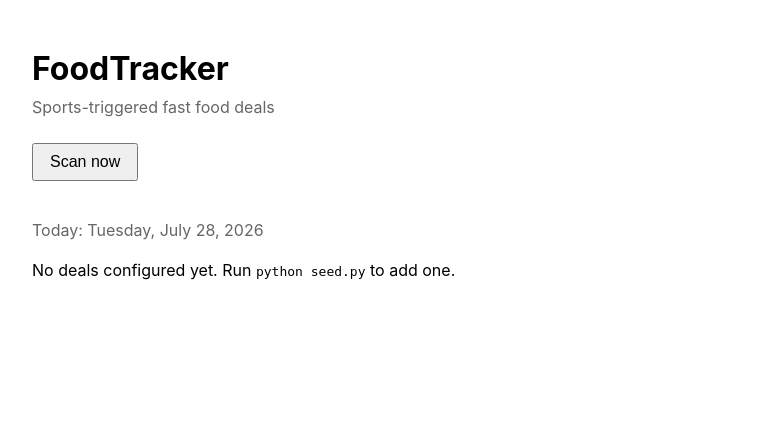
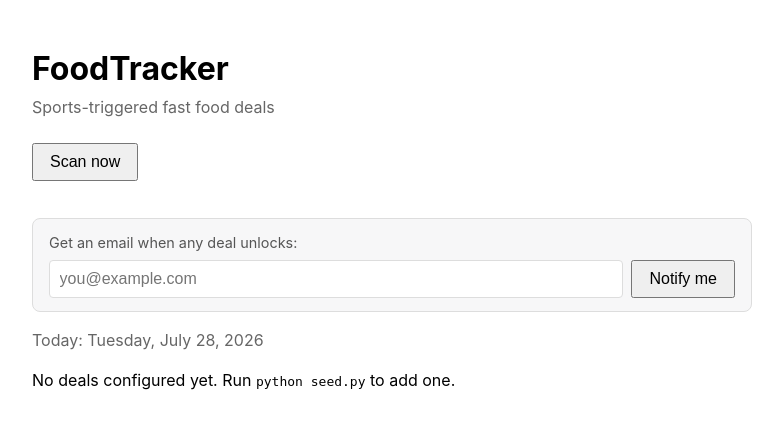
Before and after one commit to MATTRIV07/FoodTracker, a Flask app: page / in a window 1280 px wide. Shown: the top 429 px of the page, without its empty margins (248-1031 px from the left). Run offline with Flask 3, Linux system fonts and the light colour scheme.

Commit message:
Add a self-serve mailing list for reward notifications
New "Get an email when any deal unlocks" form on the site adds an
address to a Subscriber table via POST /subscribe -- no login, just
an email. notify.send_deal_triggered now sends to every subscriber
plus the optional NOTIFY_EMAIL_TO owner address, one email per
recipient (not one email with multiple "to" addresses) so a bad
address can't block anyone else's notification and subscribers never
see each other's emails.

Each subscriber's email includes a personalized one-click unsubscribe
link (GET /unsubscribe/<token>, no login needed) -- the owner address
from NOTIFY_EMAIL_TO doesn't get one since removing it means editing
the env var directly. Unsubscribe links are built from a new SITE_URL
config var rather than url_for(_external=True), since the background
scheduler runs in an app context, not a request context, and can't
resolve external URLs without one.

Server-side email validation and case-insensitive dedup on subscribe,
with flash messages (added to base.html) for success/already-
subscribed/invalid-email feedback.

Co-Authored-By: Claude Sonnet 5 <noreply@anthropic.com>

```diff
--- a/app/notify.py
+++ b/app/notify.py
@@ -1,8 +1,11 @@
 """Sends a "deal unlocked" email via Resend (https://resend.com) — a
 send-only API key, not a general mailbox credential.
 
-If RESEND_API_KEY or NOTIFY_EMAIL_TO isn't configured, sending is silently
-skipped (not an error) so the app works fine before notifications are set up.
+Recipients are the optional NOTIFY_EMAIL_TO env var (the site owner's
+always-on address, no unsubscribe link) plus every app.models.Subscriber
+added via the site's /subscribe form (each gets a personalized unsubscribe
+link). If RESEND_API_KEY isn't set, or there are no recipients at all,
+sending is silently skipped (not an error).
 """
 
 import logging
@@ -10,15 +13,36 @@ import logging
 import requests
 from flask import current_app
 
+from app.models import Subscriber
+
 logger = logging.getLogger(__name__)
 
 RESEND_URL = "https://api.resend.com/emails"
 
 
+def _recipients():
+    """[(email, unsubscribe_token_or_None), ...], deduped case-insensitively."""
+    seen = set()
+    recipients = []
+
+    owner_email = current_app.config.get("NOTIFY_EMAIL_TO")
+    if owner_email:
+        seen.add(owner_email.lower())
+        recipients.append((owner_email, None))
+
+    for subscriber in Subscriber.query.all():
+        if subscriber.email.lower() in seen:
+            continue
+        seen.add(subscriber.email.lower())
+        recipients.append((subscriber.email, subscriber.unsubscribe_token))
+
+    return recipients
+
+
 def send_deal_triggered(deal, detail):
     api_key = current_app.config.get("RESEND_API_KEY")
-    to_email = current_app.config.get("NOTIFY_EMAIL_TO")
-    if not api_key or not to_email:
+    recipients = _recipients()
+    if not api_key or not recipients:
         logger.info("Email notifications not configured, skipping.")
         return
 
@@ -28,19 +52,28 @@ def send_deal_triggered(deal, detail):
     if deal.redemption_code:
         lines += ["", f"Code: {deal.redemption_code}"]
 
-    try:
-        resp = requests.post(
-            RESEND_URL,
-            headers={"Authorization": f"Bearer {api_key}"},
-            json={
-                "from": current_app.config["NOTIFY_EMAIL_FROM"],
-                "to": [to_email],
-                "subject": f"Unlocked: {deal.restaurant} — {deal.title}",
-                "text": "\n".join(lines),
-            },
-            timeout=10,
-        )
-        resp.raise_for_status()
-        logger.info("Sent notification email for deal id=%s", deal.id)
-    except Exception:
-        logger.exception("Failed to send notification email for deal id=%s", deal.id)
+    site_url = current_app.config["SITE_URL"].rstrip("/")
+
+    # Sent individually (not one email with multiple "to" addresses) so
+    # recipients don't see each other's addresses, each gets their own
+    # unsubscribe link, and one bad address can't block the rest.
+    for email, token in recipients:
+        body_lines = list(lines)
+        if token:
+            body_lines += ["", f"Unsubscribe: {site_url}/unsubscribe/{token}"]
+        try:
+            resp = requests.post(
+                RESEND_URL,
+                headers={"Authorization": f"Bearer {api_key}"},
+                json={
+                    "from": current_app.config["NOTIFY_EMAIL_FROM"],
+                    "to": [email],
+                    "subject": f"Unlocked: {deal.restaurant} — {deal.title}",
+                    "text": "\n".join(body_lines),
+                },
+                timeout=10,
+            )
+            resp.raise_for_status()
+            logger.info("Sent notification email for deal id=%s to %s", deal.id, email)
+        except Exception:
+            logger.exception("Failed to send notification email for deal id=%s to %s", deal.id, email)
--- a/app/routes.py
+++ b/app/routes.py
@@ -1,11 +1,17 @@
+import re
+import secrets
 from datetime import timedelta
 
-from flask import Blueprint, redirect, render_template, url_for
+from flask import Blueprint, flash, redirect, render_template, request, url_for
+from sqlalchemy.exc import IntegrityError
 
-from app.models import Deal, DealActivation
+from app import db
+from app.models import Deal, DealActivation, Subscriber
 from app.scanner import current_game_day, scan_all_active_deals
 
 bp = Blueprint("main", __name__)
+
+_EMAIL_RE = re.compile(r"^[^@\s]+@[^@\s]+\.[^@\s]+$")
 
 
 @bp.route("/")
@@ -29,3 +35,33 @@ def index():
 def scan_now():
     scan_all_active_deals()
     return redirect(url_for("main.index"))
+
+
+@bp.route("/subscribe", methods=["POST"])
+def subscribe():
+    email = request.form.get("email", "").strip().lower()
+    if not _EMAIL_RE.match(email):
+        flash("That doesn't look like a valid email address.", "error")
+        return redirect(url_for("main.index"))
+
+    subscriber = Subscriber(email=email, unsubscribe_token=secrets.token_urlsafe(32))
+    db.session.add(subscriber)
+    try:
+        db.session.commit()
+        flash(f"Subscribed — reward notifications will go to {email}.", "success")
+    except IntegrityError:
+        db.session.rollback()
+        flash(f"{email} is already subscribed.", "info")
+    return redirect(url_for("main.index"))
+
+
+@bp.route("/unsubscribe/<token>")
+def unsubscribe(token):
+    subscriber = Subscriber.query.filter_by(unsubscribe_token=token).first()
+    if subscriber is None:
+        flash("Unsubscribe link not recognized — you may already be unsubscribed.", "info")
+        return redirect(url_for("main.index"))
+    db.session.delete(subscriber)
+    db.session.commit()
+    flash(f"{subscriber.email} has been unsubscribed.", "success")
+    return redirect(url_for("main.index"))
--- a/app/static/style.css
+++ b/app/static/style.css
@@ -42,6 +42,63 @@ button {
   color: #666;
   min-height: 1.2em;
   margin: 0.3rem 0 0;
+}
+
+.subscribe-form {
+  margin: 1rem 0;
+  padding: 0.8rem 1rem;
+  border: 1px solid var(--card-border);
+  border-radius: 8px;
+  background: var(--card-bg);
+}
+
+.subscribe-form label {
+  display: block;
+  font-size: 0.9rem;
+  color: #555;
+  margin-bottom: 0.4rem;
+}
+
+.subscribe-row {
+  display: flex;
+  gap: 0.5rem;
+}
+
+.subscribe-row input[type="email"] {
+  flex: 1;
+  padding: 0.5rem 0.6rem;
+  font-size: 1rem;
+  border: 1px solid var(--card-border);
+  border-radius: 4px;
+  min-width: 0;
+}
+
+.flashes {
+  list-style: none;
+  padding: 0;
+  margin: 0 0 1rem;
+}
+
+.flash {
+  padding: 0.6rem 0.9rem;
+  border-radius: 6px;
+  margin-bottom: 0.5rem;
+  font-size: 0.9rem;
+}
+
+.flash-success {
+  background: var(--triggered-bg);
+  color: var(--triggered-border);
+}
+
+.flash-error {
+  background: #fbe4e2;
+  color: #c0392b;
+}
+
+.flash-info {
+  background: #eef2f7;
+  color: #444;
 }
 
 .deals {
--- a/app/templates/base.html
+++ b/app/templates/base.html
@@ -12,6 +12,15 @@
     <p class="subtitle">Sports-triggered fast food deals</p>
   </header>
   <main>
+    {% with messages = get_flashed_messages(with_categories=true) %}
+      {% if messages %}
+        <ul class="flashes">
+          {% for category, message in messages %}
+            <li class="flash flash-{{ category }}">{{ message }}</li>
+          {% endfor %}
+        </ul>
+      {% endif %}
+    {% endwith %}
     {% block content %}{% endblock %}
   </main>
   <script src="{{ url_for('static', filename='app.js') }}"></script>
--- a/app/templates/index.html
+++ b/app/templates/index.html
@@ -4,6 +4,15 @@
   <button type="submit">Scan now</button>
 </form>
 <p id="scan-status" class="scan-status" aria-live="polite"></p>
+
+<form method="post" action="{{ url_for('main.subscribe') }}" class="subscribe-form">
+  <label for="email">Get an email when any deal unlocks:</label>
+  <div class="subscribe-row">
+    <input type="email" id="email" name="email" placeholder="you@example.com" required>
+    <button type="submit">Notify me</button>
+  </div>
+</form>
+
 <p class="today">Today: {{ today.strftime('%A, %B %d, %Y') }}</p>
 
 {% if not rows %}
--- a/config.py
+++ b/config.py
@@ -15,6 +15,11 @@ class Config:
     SECRET_KEY = os.environ.get("SECRET_KEY", "dev-secret-key")
     SCAN_INTERVAL_SECONDS = int(os.environ.get("SCAN_INTERVAL_SECONDS", 300))
 
+    # Base URL used to build unsubscribe links in notification emails. Can't
+    # use Flask's url_for(..., _external=True) for that because the scanner
+    # runs in a background thread's app context, not a request context.
+    SITE_URL = os.environ.get("SITE_URL", "http://127.0.0.1:5001")
+
     # Email notifications (sent via https://resend.com) when a deal unlocks.
     # Notifications are skipped (not an error) if these aren't set.
     RESEND_API_KEY = os.environ.get("RESEND_API_KEY")
```
Also changed, not shown: app/models.py (+12 -0 lines), README.md, 1 other file.
